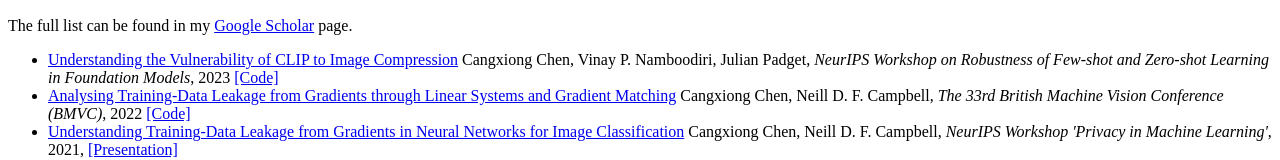
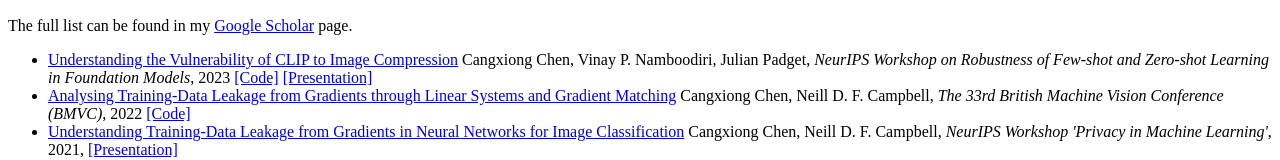
Before and after one commit to CangxiongChen/CangxiongChen.github.io, a plain HTML site: page index.html in a window 1280 px wide. Shown: the part 459-619 px from the top of the page. Drawn offline with Linux system fonts and the light colour scheme.

Commit message:
Update index.html

```diff
--- a/index.html
+++ b/index.html
@@ -46,7 +46,7 @@
    <ul>
      <li><a href="https://arxiv.org/abs/2311.14029">Understanding the Vulnerability of CLIP to Image Compression</a>
      Cangxiong Chen, Vinay P. Namboodiri, Julian Padget,
-     <i>NeurIPS Workshop on Robustness of Few-shot and Zero-shot Learning in Foundation Models</i>, 2023 <a href="https://github.com/CangxiongChen/understanding_CLIP_vulnerability">[Code]</a>
+     <i>NeurIPS Workshop on Robustness of Few-shot and Zero-shot Learning in Foundation Models</i>, 2023 <a href="https://github.com/CangxiongChen/understanding_CLIP_vulnerability">[Code]</a> <a href="https://nips.cc/virtual/2023/76674">[Presentation]</a>
      </li>
      <li><a href="https://arxiv.org/pdf/2210.13231">Analysing Training-Data Leakage from Gradients through Linear Systems and Gradient Matching</a>
      Cangxiong Chen, Neill D. F. Campbell,
```
